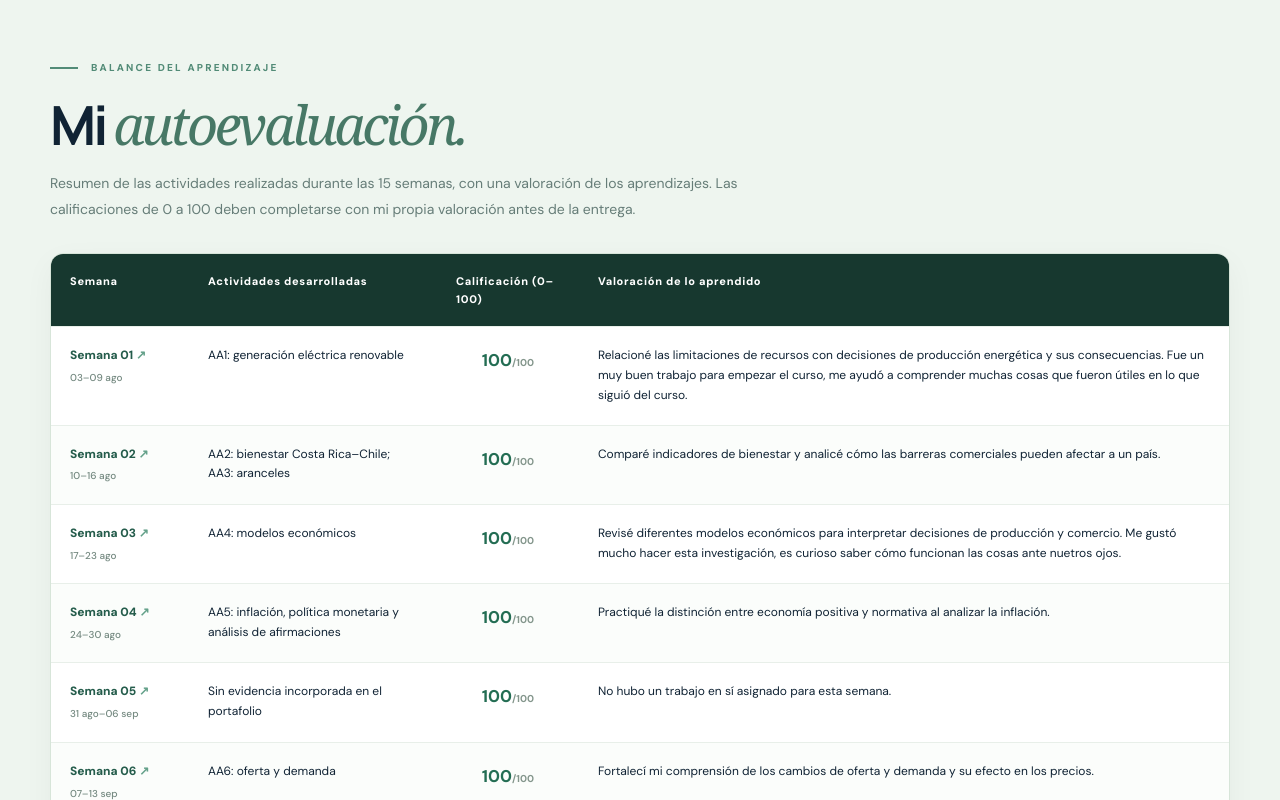
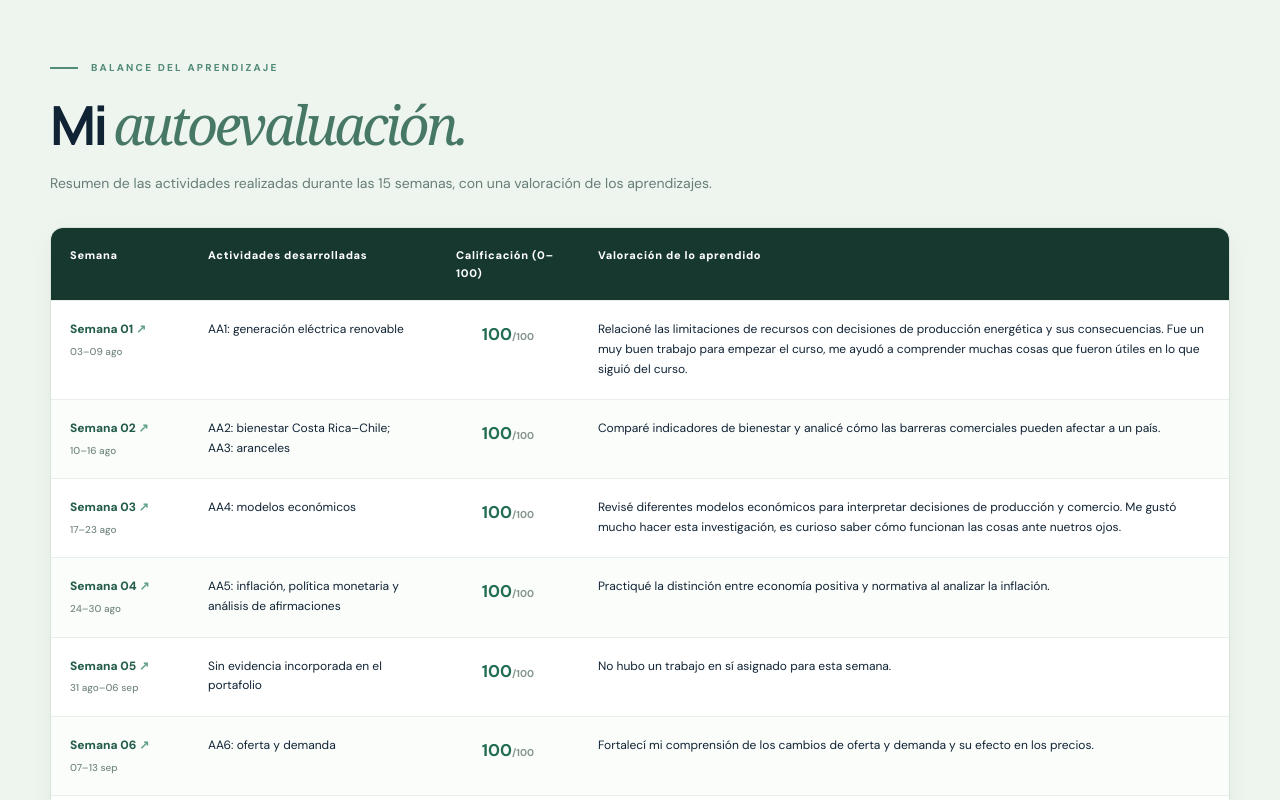
Before and after one commit to fct2996/Portafolio-econom-a, a plain HTML site: page index.html in a window 1280 px wide. Shown: the part 11200-12000 px from the top of the page. Drawn offline with Linux system fonts and the light colour scheme.

Commit message:
Update index.html

```diff
--- a/index.html
+++ b/index.html
@@ -125,7 +125,7 @@
           <div class="self-section-heading">
             <div class="eyebrow dark"><span class="eyebrow-line"></span> BALANCE DEL APRENDIZAJE</div>
             <h2 id="self-title">Mi <span class="serif-italic">autoevaluación.</span></h2>
-            <p>Resumen de las actividades realizadas durante las 15 semanas, con una valoración de los aprendizajes. Las calificaciones de 0 a 100 deben completarse con mi propia valoración antes de la entrega.</p>
+            <p>Resumen de las actividades realizadas durante las 15 semanas, con una valoración de los aprendizajes.</p>
           </div>
           <div class="self-table-scroll" role="region" aria-label="Tabla de autoevaluación semanal" tabindex="0">
             <table class="self-table">
```
